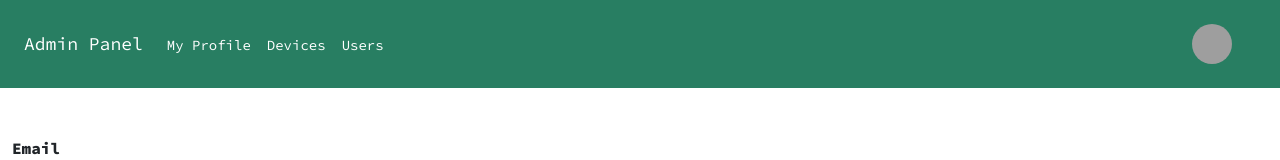
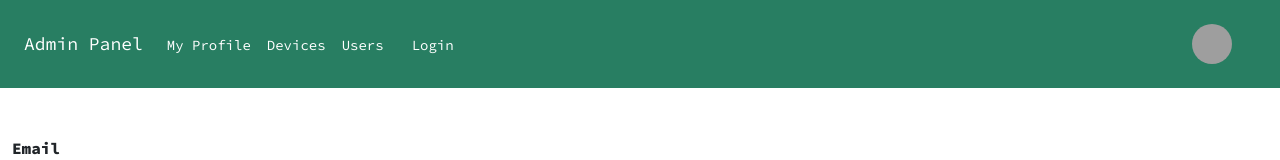
Before and after one commit to Andrei1694/Thesis, a React (Vite) app in the folder frontend/: page /login in a window 1280 px wide. Shown: the top 160 px of the page. Built offline with nearby package versions, Linux system fonts and the light colour scheme; no server answers; grey boxes are pictures that could not be loaded.

Commit message:
cleaned navbar

```diff
--- a/frontend/src/components/navbar.component.jsx
+++ b/frontend/src/components/navbar.component.jsx
@@ -17,7 +17,7 @@ function UserLogo({ firstName, lastName }) {
   );
 }
 
-const Navbar = () => {
+export default function Navbar() {
   const navigate = useNavigate();
   const [isMobileMenuOpen, setIsMobileMenuOpen] = useState(false);
   const [searchTerm, setSearchTerm] = useState("");
@@ -80,24 +80,6 @@ const Navbar = () => {
     inputRef.current?.focus();
   };
 
-
-
-
-  //       <button
-  //         className="text-white hover:bg-customSecondary px-3 py-2 rounded-md text-sm font-medium"
-  //         onClick={logoutUser}
-  //       >
-  //         Logout
-  //       </button>
-  //     </>
-  //   )
-  // }
-  // {
-  //   !isAuthenticated && (
-  //     <Link to="/login" className="text-white hover:bg-customSecondary px-3 py-2 rounded-md text-sm font-medium">
-  //       Login
-  //     </Link>
-
   return (
     <nav className="bg-customPrimary w-min-[100vw]">
       <div className="flex px-4 py-4 text-white">
@@ -132,7 +114,17 @@ const Navbar = () => {
                   Users
                 </Link>
               </li>
-
+              {!isAuthenticated && (<li className="mr-2">
+                <Link to="/login" className="text-white hover:bg-customSecondary px-3 py-2 rounded-md text-sm font-medium">
+                  Login
+                </Link>
+              </li>)}
+              {isAuthenticated && <Link
+                onClick={() => logout()}
+                className="text-white hover:bg-customSecondary px-1 py-1 rounded-md text-sm font-medium"
+              >
+                Logout
+              </Link>}
             </ul>
           </div>
           <div className="ml-auto">
@@ -145,5 +137,3 @@ const Navbar = () => {
     </nav>
   );
 };
-
-export default Navbar;
```
